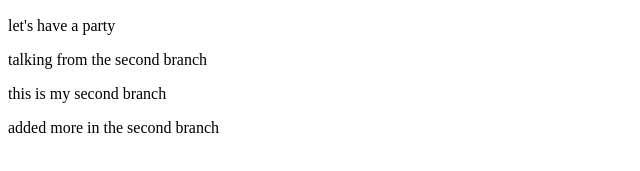
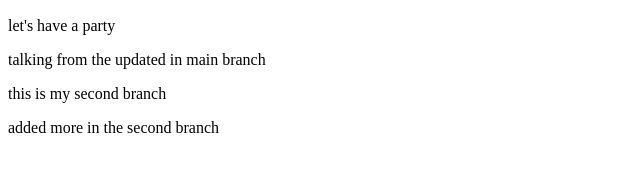
Before and after one commit to mominulRidoy5/my-first-websites, a plain HTML site: page index.html in a window 1280 px wide. Shown: the part 235-406 px from the top of the page, 0-640 px from the left. Drawn offline with Linux system fonts and the light colour scheme.

Commit message:
changed the branch name

```diff
--- a/index.html
+++ b/index.html
@@ -13,11 +13,9 @@
     <h5>it's not your mama i'ts your amma</h5>
 <h2> okay i'm agree with you</h2>
 <p>let's have a party</p>
-
-<p>talking from the second branch</p>
+<p>talking from the updated in main branch</p>
 <p>this is my second branch</p>
 <p>added more in the second branch</p>
 <img src="flag.jpg" alt="">
-
 </body>
 </html>
```
